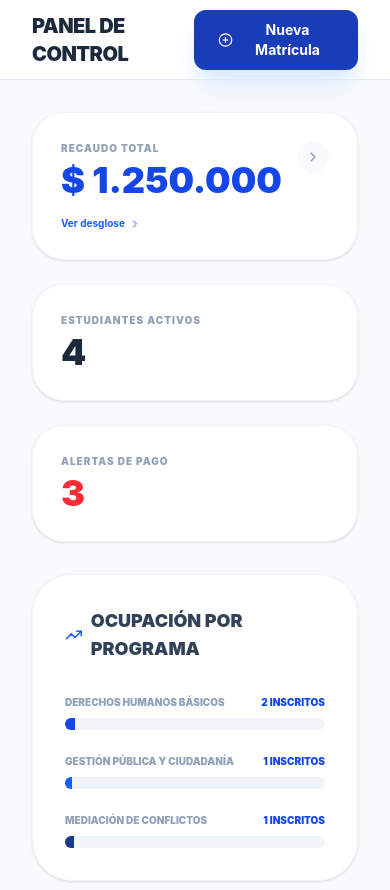
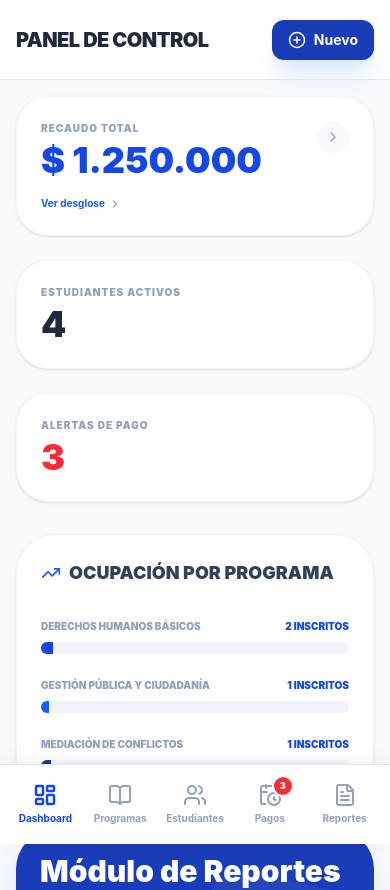
Before and after one commit to dvelezmarulanda-coder/APP-CONADEH, a React (Vite) app: page / in a window 390 px wide. Shown: the top 890 px of the page. Built offline with nearby package versions, Linux system fonts and the light colour scheme.

Commit message:
feat: implement mobile responsiveness and update CSV export

```diff
--- a/src/App.jsx
+++ b/src/App.jsx
@@ -64,7 +64,7 @@ const RegistrationModal = ({ courses, onClose, onSuccess }) => {
 
   return (
     <div className="fixed inset-0 bg-blue-950/70 backdrop-blur-md z-50 flex items-center justify-center p-4">
-      <div className="bg-white rounded-[3rem] w-full max-w-lg shadow-2xl p-10 animate-in zoom-in duration-200 relative">
+      <div className="bg-white rounded-[3rem] w-full max-w-lg shadow-2xl p-6 sm:p-10 animate-in zoom-in duration-200 relative">
         <div className="absolute top-0 left-0 w-full h-2 bg-blue-700 rounded-t-[3rem]" />
         <div className="flex justify-between items-center mb-8">
           <h2 className="text-3xl font-black text-slate-800 tracking-tighter">Nueva Matrícula</h2>
@@ -127,7 +127,7 @@ const RegistrationModal = ({ courses, onClose, onSuccess }) => {
 // ── Ticket Modal ─────────────────────────────────────────────────────────────
 const TicketModal = ({ tx, onClose, logoError, onLogoError }) => (
   <div className="fixed inset-0 bg-blue-950/80 backdrop-blur-lg z-50 flex items-center justify-center p-4">
-    <div className="bg-white rounded-[3rem] w-full max-w-sm shadow-2xl p-10 text-center animate-in slide-in-from-bottom duration-300">
+    <div className="bg-white rounded-[3rem] w-full max-w-sm shadow-2xl p-6 sm:p-10 text-center animate-in slide-in-from-bottom duration-300">
       <div id="printable-ticket" className="p-8 border-2 border-slate-50 rounded-[2.5rem] mb-8 bg-slate-50/50">
         <BrandLogo className="w-20 h-20 mx-auto mb-4" hasError={logoError} onError={onLogoError} />
         <h3 className="font-black text-2xl tracking-tighter text-blue-800 uppercase">{APP_NAME}</h3>
@@ -183,7 +183,7 @@ const Payments = ({ students, setStudents, courses, setTransactions, setLastTx,
 
   return (
     <div className="space-y-6 animate-in slide-in-from-bottom duration-300">
-      <div className="bg-blue-900 text-white p-8 rounded-[2rem] flex flex-col md:flex-row items-center justify-between gap-6 shadow-xl shadow-blue-100">
+      <div className="bg-blue-900 text-white p-6 md:p-8 rounded-[2rem] flex flex-col md:flex-row items-center justify-between gap-6 shadow-xl shadow-blue-100">
         <div className="flex items-center gap-6">
           <AlertCircle size={40} className="text-blue-300 shrink-0" />
           <div>
@@ -199,12 +199,12 @@ const Payments = ({ students, setStudents, courses, setTransactions, setLastTx,
       </div>
       <div className="grid grid-cols-1 gap-4">
         {filtered.length === 0 && (
-          <div className="bg-white p-12 rounded-[2.5rem] border border-slate-100 text-center">
+          <div className="bg-white p-8 md:p-12 rounded-[2.5rem] border border-slate-100 text-center">
             <p className="text-slate-400 font-bold">No se encontraron estudiantes pendientes.</p>
           </div>
         )}
         {filtered.map(s => (
-          <div key={s.id} className="bg-white p-8 rounded-[2.5rem] border border-slate-100 flex flex-col md:flex-row justify-between items-center group hover:border-blue-200 transition-all">
+          <div key={s.id} className="bg-white p-6 md:p-8 rounded-[2.5rem] border border-slate-100 flex flex-col md:flex-row justify-between items-center group hover:border-blue-200 transition-all">
             <div className="flex items-center gap-6">
               <div className="w-16 h-16 rounded-2xl bg-slate-50 flex items-center justify-center font-black text-blue-700 text-2xl border border-slate-100 group-hover:bg-blue-700 group-hover:text-white transition-all">
                 {s.name.charAt(0)}
@@ -241,7 +241,7 @@ const Dashboard = ({ courses, students, transactions, setActiveTab, setShowReven
     <div className="space-y-8 animate-in fade-in duration-500">
       <div className="grid grid-cols-1 md:grid-cols-3 gap-6">
         <div onClick={() => setShowRevenue(true)}
-          className="bg-white p-7 rounded-[2rem] shadow-sm border border-slate-100 cursor-pointer hover:border-blue-300 hover:shadow-md transition-all group relative overflow-hidden">
+          className="bg-white p-6 md:p-7 rounded-[2rem] shadow-sm border border-slate-100 cursor-pointer hover:border-blue-300 hover:shadow-md transition-all group relative overflow-hidden">
           <div className="flex justify-between items-start">
             <div>
               <p className="text-slate-400 text-[10px] font-black uppercase tracking-widest">Recaudo Total</p>
@@ -253,18 +253,18 @@ const Dashboard = ({ courses, students, transactions, setActiveTab, setShowReven
           </div>
           <div className="text-[10px] font-bold text-blue-600 mt-4 flex items-center gap-1">Ver desglose <ChevronRight size={12} /></div>
         </div>
-        <div className="bg-white p-7 rounded-[2rem] shadow-sm border border-slate-100">
+        <div className="bg-white p-6 md:p-7 rounded-[2rem] shadow-sm border border-slate-100">
           <p className="text-slate-400 text-[10px] font-black uppercase tracking-widest">Estudiantes Activos</p>
           <h3 className="text-4xl font-black text-slate-800 mt-1">{students.length}</h3>
         </div>
-        <div className="bg-white p-7 rounded-[2rem] shadow-sm border border-slate-100">
+        <div className="bg-white p-6 md:p-7 rounded-[2rem] shadow-sm border border-slate-100">
           <p className="text-slate-400 text-[10px] font-black uppercase tracking-widest">Alertas de Pago</p>
           <h3 className="text-4xl font-black text-red-500 mt-1">{overdue}</h3>
         </div>
       </div>
 
       <div className="grid grid-cols-1 lg:grid-cols-2 gap-8">
-        <div className="bg-white p-8 rounded-[2.5rem] shadow-sm border border-slate-100">
+        <div className="bg-white p-6 md:p-8 rounded-[2.5rem] shadow-sm border border-slate-100">
           <h3 className="font-black text-lg mb-8 text-slate-700 flex items-center gap-2">
             <TrendingUp className="text-blue-600" size={20} /> OCUPACIÓN POR PROGRAMA
           </h3>
@@ -285,7 +285,7 @@ const Dashboard = ({ courses, students, transactions, setActiveTab, setShowReven
             })}
           </div>
         </div>
-        <div className="bg-blue-800 rounded-[2.5rem] p-10 text-white relative overflow-hidden shadow-2xl shadow-blue-200 flex flex-col justify-center">
+        <div className="bg-blue-800 rounded-[2.5rem] p-6 md:p-10 text-white relative overflow-hidden shadow-2xl shadow-blue-200 flex flex-col justify-center">
           <div className="relative z-10">
             <h3 className="text-3xl font-black mb-4 leading-tight">Módulo de Reportes<br />Institucionales</h3>
             <p className="opacity-70 text-sm mb-8 max-w-xs font-medium italic">Acceso restringido para personal administrativo del CONADEH.</p>
@@ -311,7 +311,7 @@ const RevenueModal = ({ transactions, onClose }) => {
 
   return (
     <div className="fixed inset-0 bg-blue-950/70 backdrop-blur-md z-50 flex items-center justify-center p-4">
-      <div className="bg-white rounded-[3rem] w-full max-w-4xl shadow-2xl p-10 animate-in zoom-in duration-200 relative max-h-[90vh] flex flex-col">
+      <div className="bg-white rounded-[3rem] w-full max-w-4xl shadow-2xl p-6 lg:p-10 animate-in zoom-in duration-200 relative max-h-[90vh] flex flex-col">
         <div className="absolute top-0 left-0 w-full h-2 bg-emerald-500 rounded-t-[3rem]" />
         <div className="flex justify-between items-center mb-8 shrink-0">
           <div>
@@ -431,17 +431,18 @@ const App = () => {
       </aside>
 
       {/* Main */}
-      <main className="flex-1 lg:ml-64 overflow-y-auto min-h-screen">
-        <header className="h-20 bg-white/80 backdrop-blur-md border-b border-slate-200 px-8 flex items-center justify-between sticky top-0 z-20">
-          <h1 className="text-xl font-black text-slate-800 uppercase tracking-tight">{PAGE_TITLES[activeTab]}</h1>
+      <main className="flex-1 lg:ml-64 overflow-y-auto min-h-screen pb-24 lg:pb-8">
+        <header className="h-20 bg-white/80 backdrop-blur-md border-b border-slate-200 px-4 lg:px-8 flex items-center justify-between sticky top-0 z-20">
+          <h1 className="text-xl font-black text-slate-800 uppercase tracking-tight truncate mr-2">{PAGE_TITLES[activeTab]}</h1>
           <button onClick={() => setShowRegistration(true)}
-            className="bg-blue-800 hover:bg-blue-900 text-white px-6 py-2.5 rounded-xl flex items-center space-x-2 transition-all shadow-xl shadow-blue-100 font-bold text-sm">
+            className="bg-blue-800 hover:bg-blue-900 text-white px-4 md:px-6 py-2.5 rounded-xl flex items-center space-x-2 transition-all shadow-xl shadow-blue-100 font-bold text-sm shrink-0">
             <PlusCircle size={18} />
-            <span>Nueva Matrícula</span>
+            <span className="hidden sm:inline">Nueva Matrícula</span>
+            <span className="sm:hidden">Nuevo</span>
           </button>
         </header>
 
-        <div className="p-8 max-w-7xl mx-auto">
+        <div className="p-4 md:p-8 max-w-7xl mx-auto">
           {activeTab === 'dashboard' && (
             <Dashboard courses={courses} students={students} transactions={transactions}
               setActiveTab={setActiveTab} setShowRevenue={setShowRevenue} />
@@ -471,6 +472,24 @@ const App = () => {
         <TicketModal tx={lastTx} onClose={() => setShowTicket(false)} logoError={logoError} onLogoError={() => setLogoError(true)} />
       )}
 
+      {/* Mobile Bottom Navigation */}
+      <nav className="lg:hidden fixed bottom-0 left-0 w-full bg-white border-t border-slate-200 flex justify-around items-center h-20 px-2 z-40 pb-safe shadow-[0_-4px_20px_rgba(0,0,0,0.05)]">
+        {navItems.map(item => (
+          <button key={item.id} onClick={() => setActiveTab(item.id)}
+            className={`flex flex-col items-center justify-center w-full h-full space-y-1 ${activeTab === item.id ? 'text-blue-700' : 'text-slate-400'}`}>
+            <div className="relative">
+              <item.Icon size={24} strokeWidth={activeTab === item.id ? 2.5 : 2} />
+              {item.count > 0 && (
+                <span className="absolute -top-2 -right-3 bg-red-500 text-white text-[9px] font-black px-1.5 py-0.5 rounded-full border-2 border-white">
+                  {item.count}
+                </span>
+              )}
+            </div>
+            <span className="text-[10px] font-bold">{item.label}</span>
+          </button>
+        ))}
+      </nav>
+
       <style>{`
         @media print {
           .no-print, aside, header, button { display: none !important; }
--- a/src/components/Students.jsx
+++ b/src/components/Students.jsx
@@ -25,7 +25,7 @@ const EditStudentModal = ({ student, courses, onSave, onClose }) => {
 
   return (
     <div className="fixed inset-0 bg-blue-950/70 backdrop-blur-md z-50 flex items-center justify-center p-4">
-      <div className="bg-white rounded-[3rem] w-full max-w-lg shadow-2xl p-10 relative animate-in zoom-in duration-200">
+      <div className="bg-white rounded-[3rem] w-full max-w-lg shadow-2xl p-6 sm:p-10 relative animate-in zoom-in duration-200">
         <div className="absolute top-0 left-0 w-full h-2 bg-blue-700 rounded-t-[3rem]" />
         <div className="flex justify-between items-center mb-8">
           <h2 className="text-2xl font-black text-slate-800 tracking-tighter">Editar Estudiante</h2>
@@ -84,7 +84,7 @@ const EditStudentModal = ({ student, courses, onSave, onClose }) => {
 // ── Delete Confirm ──────────────────────────────────────────────────────────
 const DeleteConfirm = ({ student, onConfirm, onClose }) => (
   <div className="fixed inset-0 bg-blue-950/70 backdrop-blur-md z-50 flex items-center justify-center p-4">
-    <div className="bg-white rounded-[3rem] w-full max-w-sm shadow-2xl p-10 text-center animate-in zoom-in duration-200">
+    <div className="bg-white rounded-[3rem] w-full max-w-sm shadow-2xl p-6 sm:p-10 text-center animate-in zoom-in duration-200">
       <div className="w-20 h-20 bg-red-100 rounded-[2rem] flex items-center justify-center mx-auto mb-6">
         <Trash2 size={36} className="text-red-500" />
       </div>
@@ -126,7 +126,7 @@ const Students = ({ students, setStudents, courses }) => {
   return (
     <>
       <div className="bg-white rounded-[2.5rem] border border-slate-100 shadow-sm overflow-hidden animate-in fade-in duration-300">
-        <div className="p-8 border-b border-slate-50 flex flex-col md:flex-row items-start md:items-center justify-between gap-4">
+        <div className="p-5 md:p-8 border-b border-slate-50 flex flex-col md:flex-row items-start md:items-center justify-between gap-4">
           <div className="flex items-center gap-4 flex-wrap">
             <h2 className="font-black text-xl text-slate-800">Directorio General</h2>
             <select
```
Also changed, not shown: src/components/Courses.jsx (+4 -4 lines), src/components/Reports.jsx (+20 -19 lines).
